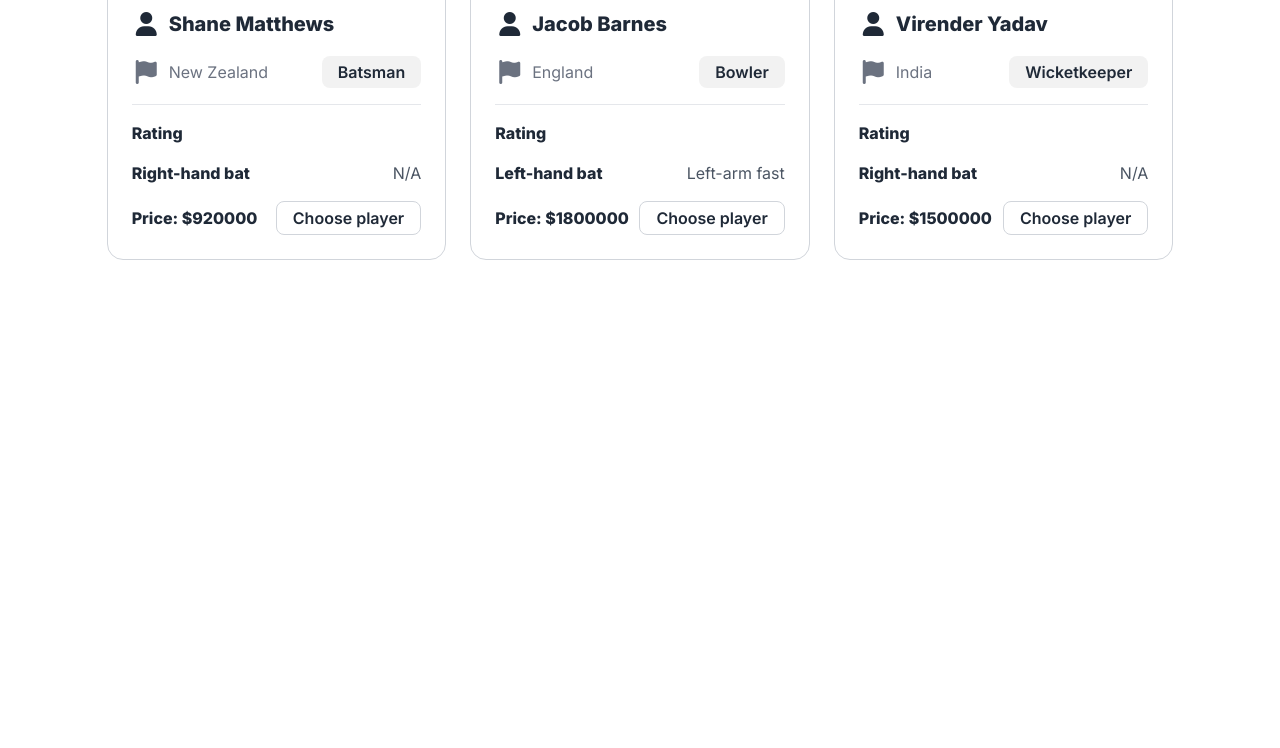
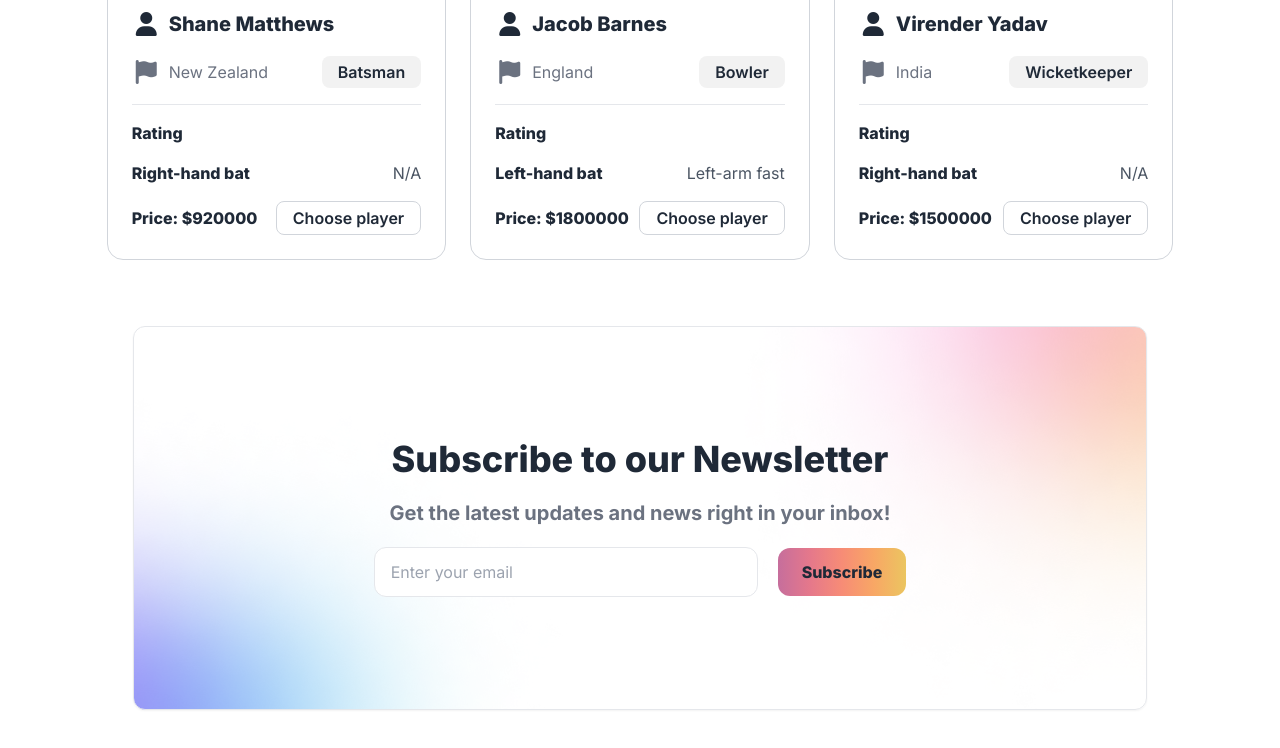
Before and after one commit to mes-shahadat/9-assignment-7, a React (Vite) app: page / in a window 1280 px wide. Shown: the part 3327-4075 px from the top of the page. Built offline with nearby package versions, Linux system fonts and the light colour scheme; some icons are missing.

Commit message:
news letter section added

```diff
--- a/src/App.jsx
+++ b/src/App.jsx
@@ -5,6 +5,7 @@ import { ToastContainer, toast } from 'react-toastify';
 import 'react-toastify/dist/ReactToastify.css';
 
 import './App.css'
+import NewsLetter from "./components/NewsLetter";
 
 function App() {
 
@@ -26,6 +27,7 @@ function App() {
       <Header money={money} onClaim={onClaim} />
       <ToastContainer position="top-center" />
       <Main money={money} onDecreaseMoney={onDecreaseMoney}/>
+      <NewsLetter/>
       <h1 style={{ height: "100vh" }}></h1>
     </>
   )
--- a/src/components/Main.jsx
+++ b/src/components/Main.jsx
@@ -61,6 +61,9 @@ function Main({ money, onDecreaseMoney }) {
         )
         setSelectedPlayers(filterPlayers);
         setPlayerCount(playerCount - 1);
+        toast.warn(`Player removed`, {
+            position: "top-right"
+        });
     }
 
     return <main className="w-10/12 mx-auto relative">
--- /dev/null
+++ b/src/components/NewsLetter.jsx
@@ -0,0 +1,18 @@
+import bgShadow from '../assets/bg-shadow.png'
+
+
+function NewsLetter () {
+
+    return <section className="md:w-10/12 mx-auto border-2 border-white p-6 rounded-xl backdrop-blur-sm" >
+        <div className="text-center bg-no-repeat bg-cover rounded-xl border shadow-sm space-y-5 py-28" style={{ backgroundImage: `url(${bgShadow})` }}>
+            <h2 className='text-4xl font-extrabold'>Subscribe to our Newsletter</h2>
+            <p className='text-xl font-bold text-gray-500'>Get the latest updates and news right in your inbox!</p>
+            <div className=''>
+                <input className='border rounded-xl px-4 py-3 md:w-96' type="email" placeholder="Enter your email"/>
+                <button className='bg-[linear-gradient(to_right,#c66e9c,#e5788b,#f78c76,#f8a765,#ebc560)] font-extrabold px-6 py-3 rounded-xl ml-5 max-sm:mt-5'>Subscribe</button>
+            </div>
+        </div>
+    </section>
+}
+
+export default NewsLetter;
--- a/src/components/SelectedPlayers.jsx
+++ b/src/components/SelectedPlayers.jsx
@@ -7,7 +7,7 @@ function SelectedPlayers({ playerCount, setFirstActive, selectedPlayers, onRemov
         <section className="my-10 space-y-4">
             {
 
-                selectedPlayers.map(player => <div key={player.player_id} className="flex items-center justify-between border border-gray-300 rounded-xl p-4">
+                selectedPlayers.map(player => <div key={player.player_id} className="flex items-center justify-between gap-1 border border-gray-300 rounded-xl p-4">
                     <div className="inline-flex items-center gap-4">
                         <img className="w-16 h-16 object-cover rounded-xl" src={player.image} alt="" />
                         <div>
```
